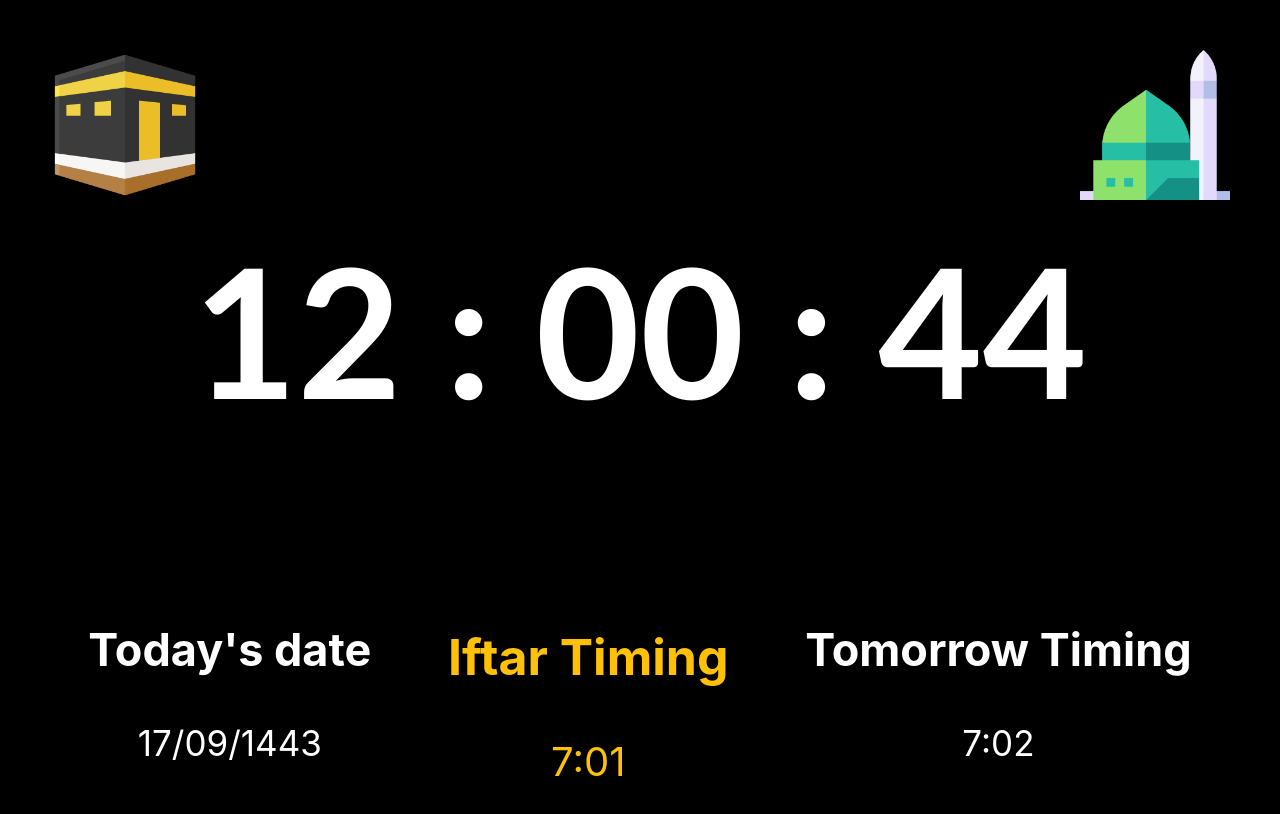
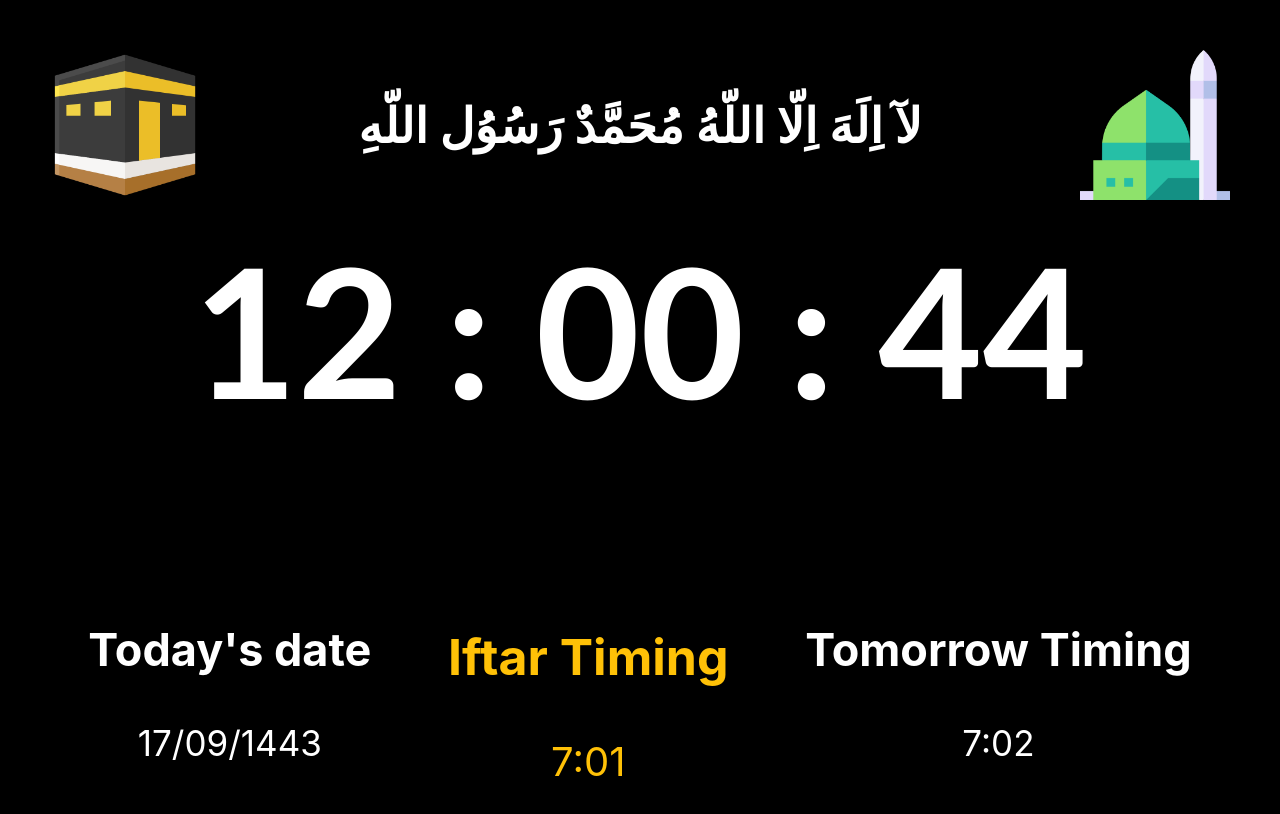
Before and after one commit to asif-sidd9768/iftarclock, a React (Create React App) app: page / in a window 1280 px wide. Shown: the top 814 px of the page. Built offline with nearby package versions, Linux system fonts and the light colour scheme.

Commit message:
add kalima

```diff
--- a/src/components/images-part-top/images-part-top.components.jsx
+++ b/src/components/images-part-top/images-part-top.components.jsx
@@ -4,6 +4,9 @@ const ImagesPartTop = () => {
     return (
         <div className="container-top">
             <img className="image" src="kaaba.png" />
+            <h2>
+                <span className="kalima">لآ اِلَهَ اِلّا اللّهُ مُحَمَّدٌ رَسُوُل اللّهِ</span>
+            </h2>
             <img className="image" src="prophets-mosque.png" />
         </div>
     )
--- a/src/components/images-part-top/images-part-top.styles.scss
+++ b/src/components/images-part-top/images-part-top.styles.scss
@@ -8,4 +8,10 @@
     .image {
         width: 150px
     }
+
+    .kalima {
+        font-size: 48px;
+        font-family: 'Gill Sans', 'Gill Sans MT', Calibri, 'Trebuchet MS', sans-serif;
+
+    }
 }
--- a/src/components/time/time.components.jsx
+++ b/src/components/time/time.components.jsx
@@ -4,11 +4,15 @@ import { getTime } from "../../utils/time";
 import "./time.styles.scss"
 
 const Time = () => {
-    const dt = new Date()
+    // const timeObj = {
+    //     hours: ((dt.getHours() > 12 ? dt.getHours() - 12 : dt.getHours()) < 10? "0" + (dt.getHours() > 12 ? dt.getHours() - 12 : dt.getHours()) : dt.getHours() > 12 ? dt.getHours() - 12 : dt.getHours()),
+    //     minutes: dt.getMinutes(),
+    //     seconds: dt.getSeconds()
+    // }
     const timeObj = {
-        hours: ((dt.getHours() > 12 ? dt.getHours() - 12 : dt.getHours()) < 10? "0" + (dt.getHours() > 12 ? dt.getHours() - 12 : dt.getHours()) : dt.getHours() > 12 ? dt.getHours() - 12 : dt.getHours()),
-        minutes: dt.getMinutes(),
-        seconds: dt.getSeconds()
+        hours: "",
+        minutes: "",
+        seconds: ""
     }
     const [time, setTime] = useState(timeObj);
 
```
Also changed, not shown: 1 other file (tests, documents, lock files or other folders).
